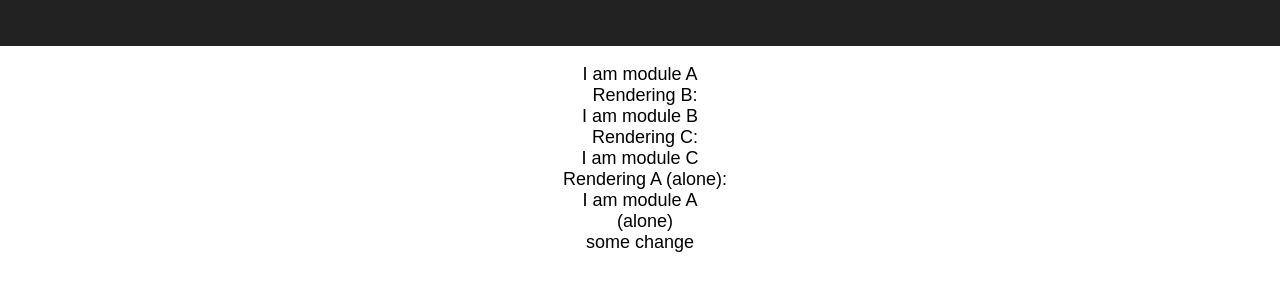
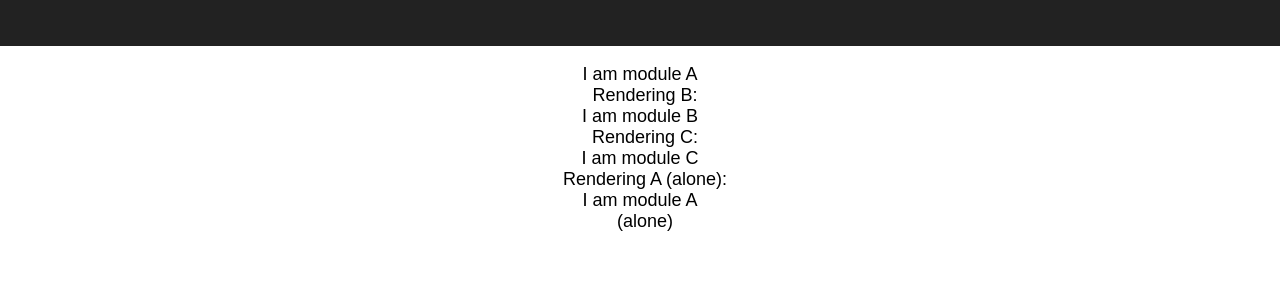
Before and after one commit to manuel-jasso/lerna-test, a React (Create React App) app: page / in a window 1280 px wide. Shown: the part 144-434 px from the top of the page. Built offline with nearby package versions, Linux system fonts and the light colour scheme.

Commit message:
Removed some change

```diff
--- a/src/App.js
+++ b/src/App.js
@@ -14,7 +14,6 @@ class App extends Component {
         </header>
         <p className="App-intro">
           <A/>
-          some change
         </p>
       </div>
     );
```
